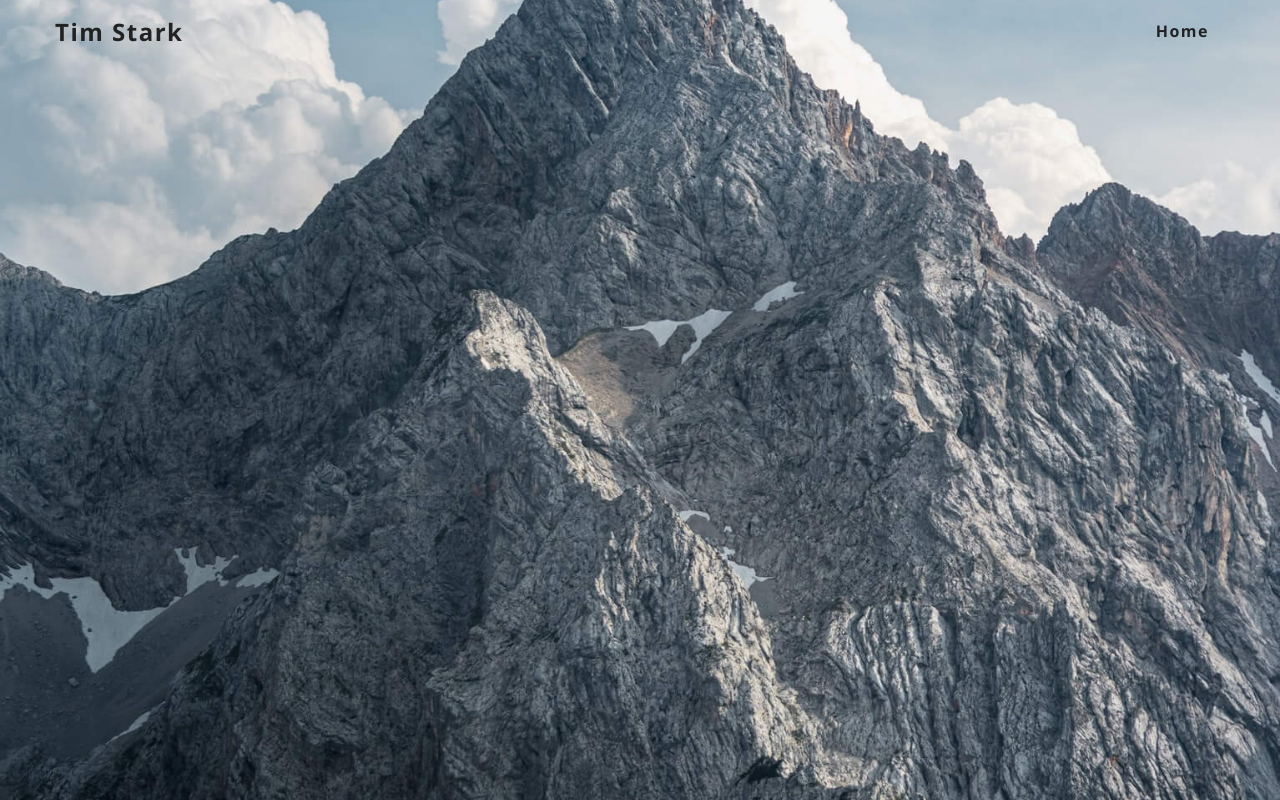
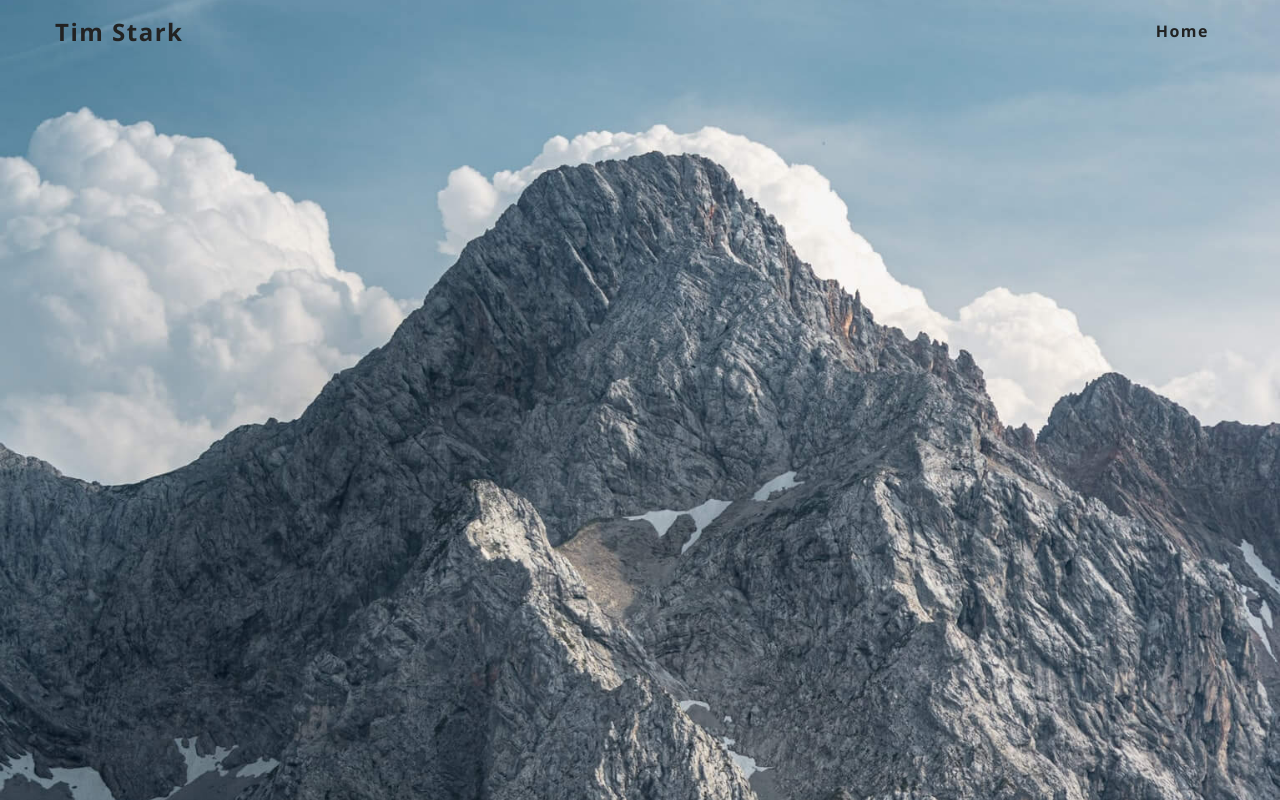
Before and after one commit to timstarkk/react-layout, a React (Create React App) app: page / in a window 1280 px wide. Built offline with nearby package versions, Linux system fonts and the light colour scheme.

Commit message:
re-positioned Hero background to fit

```diff
--- a/src/components/Hero/Hero.css
+++ b/src/components/Hero/Hero.css
@@ -1,6 +1,8 @@
 .defaultHero {
   min-height: 100vh;
-  background: url("../../images/defaultHero.jpeg") center/cover no-repeat;
+  background: url("../../images/defaultHero.jpeg") no-repeat;
+  background-position: 50% 33%;
+  background-size: cover;
   display: flex;
   align-items: center;
   justify-content: center;
```
